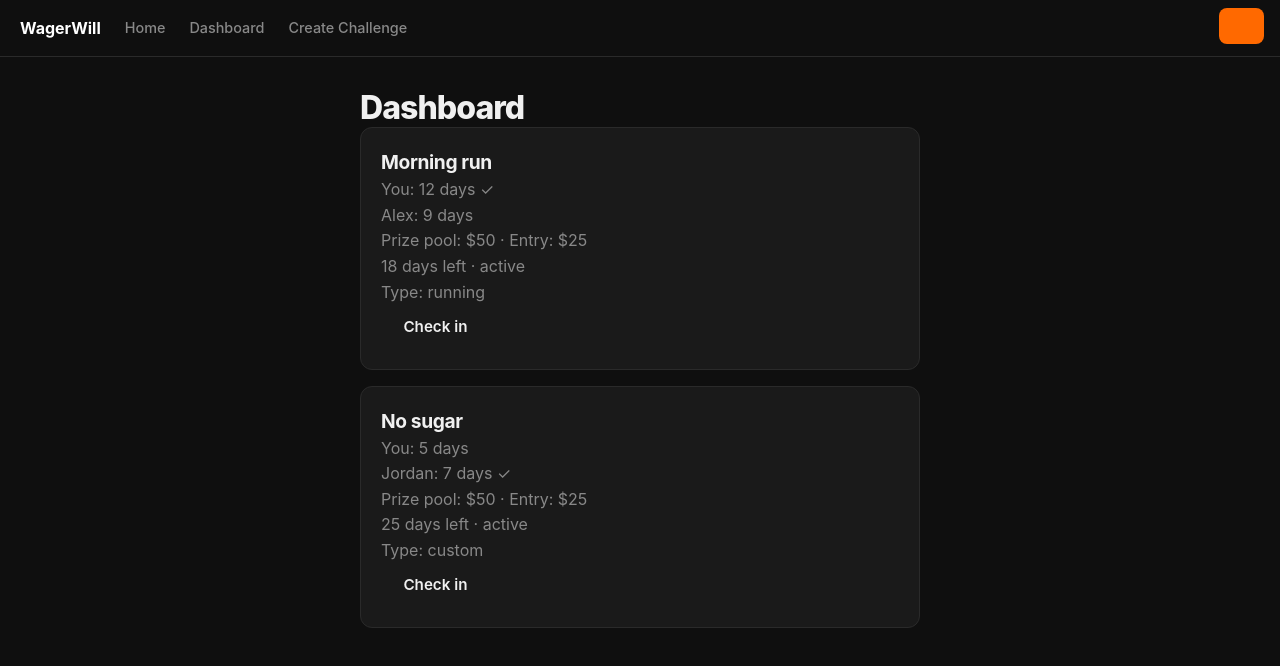
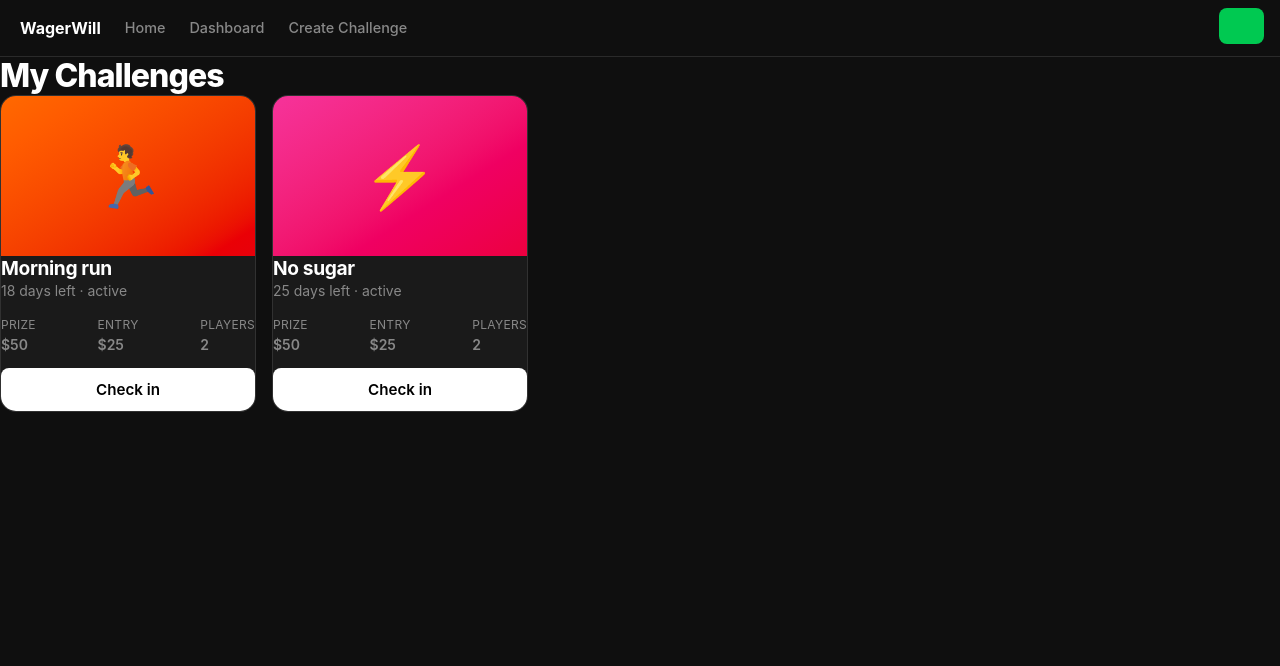
Before and after one commit to noyizthehawk/WagerWill, a React (Vite) app in the folder frontend/: page /dashboard in a window 1280 px wide. Shown: the top 666 px of the page. Built offline with nearby package versions, Linux system fonts and the light colour scheme.

Commit message:
some css

```diff
--- a/frontend/src/App.tsx
+++ b/frontend/src/App.tsx
@@ -62,11 +62,11 @@ function App() {
   return (
     <BrowserRouter>
       <nav className="flex items-center gap-6 px-6 py-4 border-b border-white/10">
-    <span className="font-bold text-white mr-4">WagerWill</span>
-    <Link to="/">Home</Link>
-    <Link to="/dashboard">Dashboard</Link>
-    <Link to="/challenge/new">Create Challenge</Link>
-    <button className="ml-auto w-9 h-9 rounded-full bg-orange-500 text-white font-bold text-sm absolute top-2 right-4">
+    <span className="font-bold text-white mr-4 ">WagerWill</span>
+      <Link to="/">Home</Link>
+      <Link to="/dashboard">Dashboard</Link>
+      <Link to="/challenge/new">Create Challenge</Link>
+    <button className="ml-auto w-9 h-9 rounded-full bg-green-500 text-white font-bold text-sm absolute top-2 right-4">
     </button>
   </nav>
       <Routes>
--- a/frontend/src/components/ChallengeCard.tsx
+++ b/frontend/src/components/ChallengeCard.tsx
@@ -1,26 +1,63 @@
 import { Link, useNavigate } from 'react-router-dom'
-import { Challenge } from '../types/challengeCard'
+import { Challenge, ChallengeType } from '../types/challengeCard'
 
+const typeConfig: Record<ChallengeType, { emoji: string; gradient: string }> = {
+  running:  { emoji: '🏃', gradient: 'from-orange-500 to-red-600' },
+  gym:      { emoji: '💪', gradient: 'from-blue-500 to-purple-600' },
+  cycling:  { emoji: '🚴', gradient: 'from-green-400 to-teal-600' },
+  steps:    { emoji: '👟', gradient: 'from-yellow-400 to-orange-500' },
+  custom:   { emoji: '⚡', gradient: 'from-pink-500 to-rose-600' },
+}
 
-/*take in challengeCard object, and display it*/
 export default function ChallengeCard({ challengeCard }: { challengeCard: Challenge }) {
   const navigate = useNavigate()
+  const config = typeConfig[challengeCard.type]
+
   return (
-    <div>
-      <h2>
-        <Link to={`/challenge/${challengeCard.id}/challengedetail`}>{challengeCard.habitName}</Link>
-      </h2>
-      {challengeCard.players.map((p) => (
-        <p key={p.id}>{p.name}: {p.streak} days {p.checkedInToday ? '✓' : ''}</p>
-      ))}
-      <p>Prize pool: ${challengeCard.prizePool} · Entry: ${challengeCard.entryFee}</p>
-      <p>{challengeCard.daysRemaining} days left · {challengeCard.status}</p>
-      <p>Type: {challengeCard.type}</p>
-      <button onClick={() => {
-        // go to check in page and increase streak
-        navigate(`/challenge/${challengeCard.id}/checkin`);
-      }}>Check in</button>
+    <div className="rounded-2xl overflow-hidden bg-[#1a1a1a] border border-white/10 hover:border-white/20 transition cursor-pointer w-64 shrink-0">
 
+      {/* tile visual */}
+      <Link to={`/challenge/${challengeCard.id}/challengedetail`}>
+        <div className={`bg-gradient-to-br ${config.gradient} h-40 flex items-center justify-center text-6xl`}>
+          {config.emoji}
+        </div>
+      </Link>
+
+      {/* info */}
+      <div className="p-4 flex flex-col gap-3">
+        <div>
+          <Link to={`/challenge/${challengeCard.id}/challengedetail`}>
+            <h2 className="text-white font-bold text-lg leading-tight hover:opacity-80 transition">
+              {challengeCard.habitName}
+            </h2>
+          </Link>
+          <p className="text-gray-400 text-sm mt-0.5">
+            {challengeCard.daysRemaining} days left · {challengeCard.status}
+          </p>
+        </div>
+
+        <div className="flex justify-between text-sm">
+          <div>
+            <p className="text-gray-500 text-xs uppercase tracking-wide">Prize</p>
+            <p className="text-white font-semibold">${challengeCard.prizePool}</p>
+          </div>
+          <div>
+            <p className="text-gray-500 text-xs uppercase tracking-wide">Entry</p>
+            <p className="text-white font-semibold">${challengeCard.entryFee}</p>
+          </div>
+          <div>
+            <p className="text-gray-500 text-xs uppercase tracking-wide">Players</p>
+            <p className="text-white font-semibold">{challengeCard.players.length}</p>
+          </div>
+        </div>
+
+        <button
+          onClick={() => navigate(`/challenge/${challengeCard.id}/checkin`)}
+          className="w-full bg-white text-black font-semibold text-sm py-2 rounded-xl hover:bg-gray-200 transition"
+        >
+          Check in
+        </button>
+      </div>
     </div>
   )
 }
--- a/frontend/src/index.css
+++ b/frontend/src/index.css
@@ -56,12 +56,7 @@ p {
 }
 
 a {
-  color: var(--text);
   text-decoration: none;
-}
-
-a:hover {
-  color: var(--accent);
 }
 
 /* ── Buttons ── */
--- a/frontend/src/pages/DashboardPage.tsx
+++ b/frontend/src/pages/DashboardPage.tsx
@@ -7,14 +7,13 @@ type Props = {
 
 export default function DashboardPage({ challenges }: Props) {
   return (
-    <div className="page">
-      <h1>Dashboard</h1>
-
-      {challenges.map((challenge) => (//take a challenfe card and display it. Check out component
-        <div className="card">
-        <ChallengeCard key={challenge.id} challengeCard={challenge} />
-        </div>
-      ))}
+    <div className="p-6">
+      <h1 className="text-white font-bold text-2xl mb-6">My Challenges</h1>
+      <div className="flex gap-4 overflow-x-auto pb-4">
+        {challenges.map((challenge) => (
+          <ChallengeCard key={challenge.id} challengeCard={challenge} />
+        ))}
+      </div>
     </div>
   )
 }
--- a/frontend/src/pages/LandingPage.tsx
+++ b/frontend/src/pages/LandingPage.tsx
@@ -2,14 +2,12 @@ import './LandingPage.css'
 export default function LandingPage() {
   return (
     <div className="page">
-      <header className = "flex justify-center items-center min-h-screen" style={{ position: 'relative' }}>
-        <h1>WagerWill</h1>
-      </header>
+      <div className="flex flex-col items-center justify-center min-h-screen gap-4">
+          <h1 className='text-green-500'>WagerWill</h1>
+          <h2 className='italic'>Put money on your habits. Winner takes the pot.</h2>
+          <button type="button">Get Started</button>
+      </div>
       <main>
-        <div className="flex flex-col items-center gap-4 mt-4">
-          <p>Put money on your habits. Winner takes the pot.</p>
-          <button type="button">Get Started</button>
-        </div>
       </main>
     </div>
 
```
